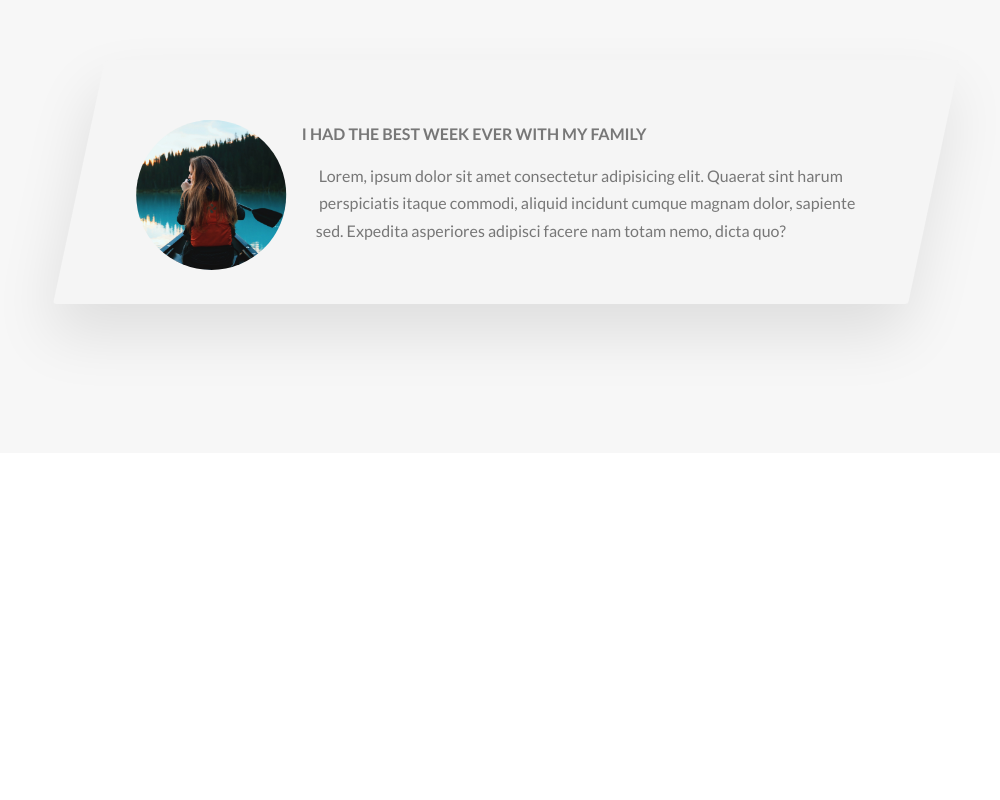
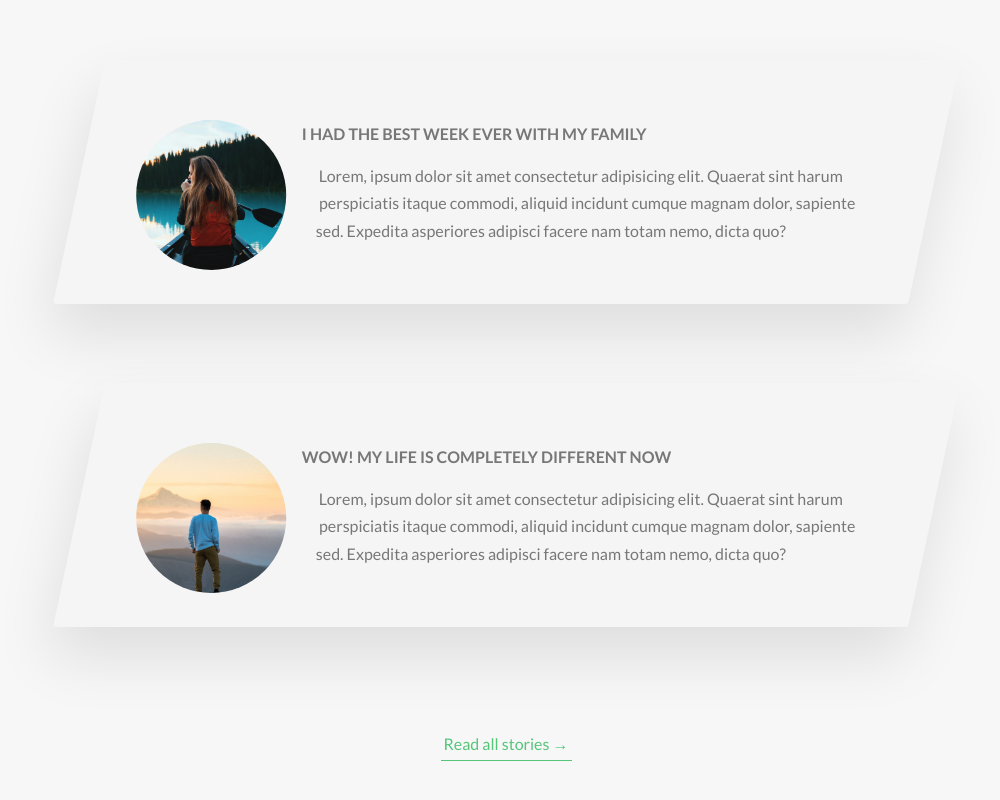
Before and after one commit to cdcasey/natours, a website: page index.html in a window 1280 px wide. Shown: the part 3579-4379 px from the top of the page, without its empty margins (134-1134 px from the left). Before the commit the page ends 4062 px from the top, so only its background shows below. Drawn offline with Linux system fonts and the light colour scheme.

Commit message:
Second story & button

```diff
--- a/index.html
+++ b/index.html
@@ -243,6 +243,28 @@
                     </div>
                 </div>
             </div>
+
+            <div class="row">
+                <div class="story">
+                    <figure class="story__shape">
+                        <img class="story__img" src="img/nat-9.jpg" alt="Person on a tour">
+                        <figcaption class="story__caption">
+                            Jake Wilson
+                        </figcaption>
+                    </figure>
+                    <div class="story__text">
+                        <h3 class="heading-tertiary u-margin-bottom-small">WOW! My life is completely different now</h3>
+                        <p>Lorem, ipsum dolor sit amet consectetur adipisicing elit. Quaerat sint harum perspiciatis
+                            itaque commodi, aliquid incidunt cumque magnam dolor, sapiente sed. Expedita asperiores
+                            adipisci facere nam totam nemo, dicta quo?</p>
+                    </div>
+                </div>
+            </div>
+
+            <div class="u-center-text u-margin-top-huge">
+                <a href="#" class="btn-text">Read all stories &rarr;</a>
+            </div>
+
         </section>
     </main>
     <!--
```
